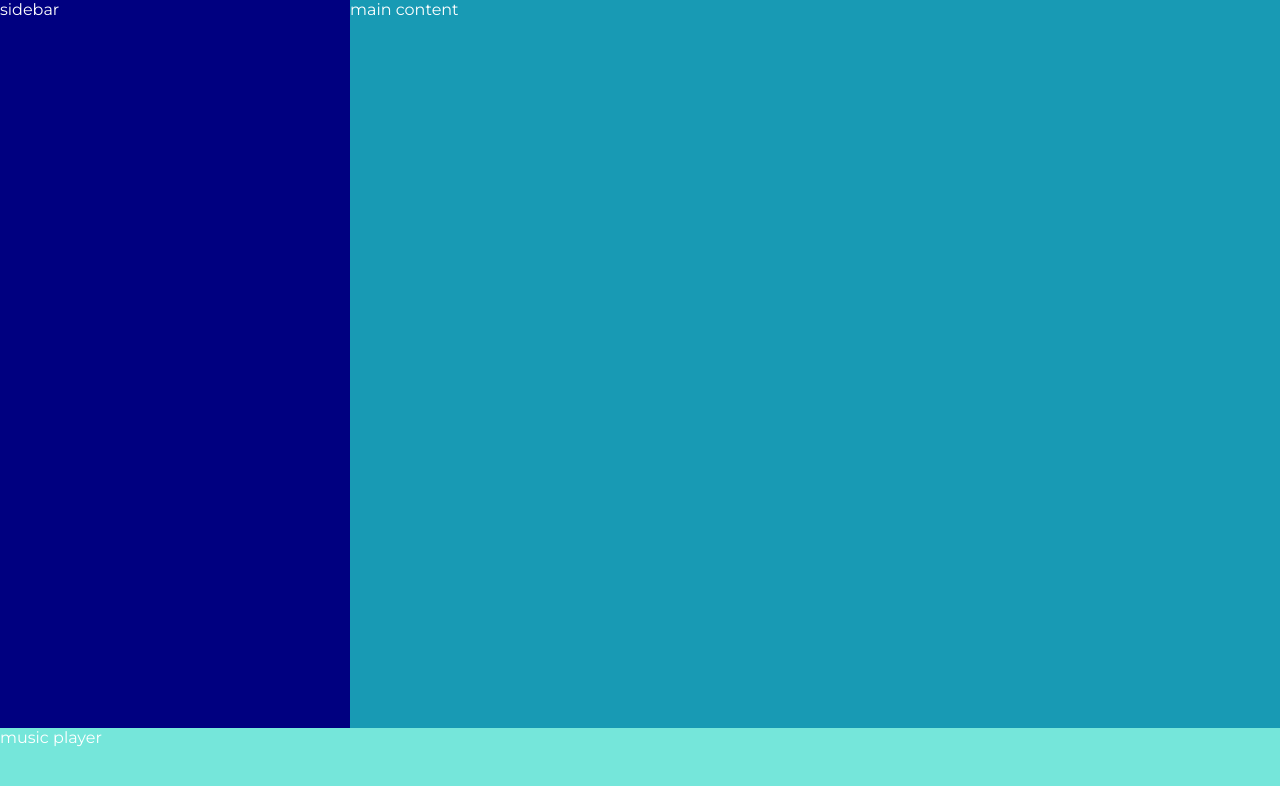
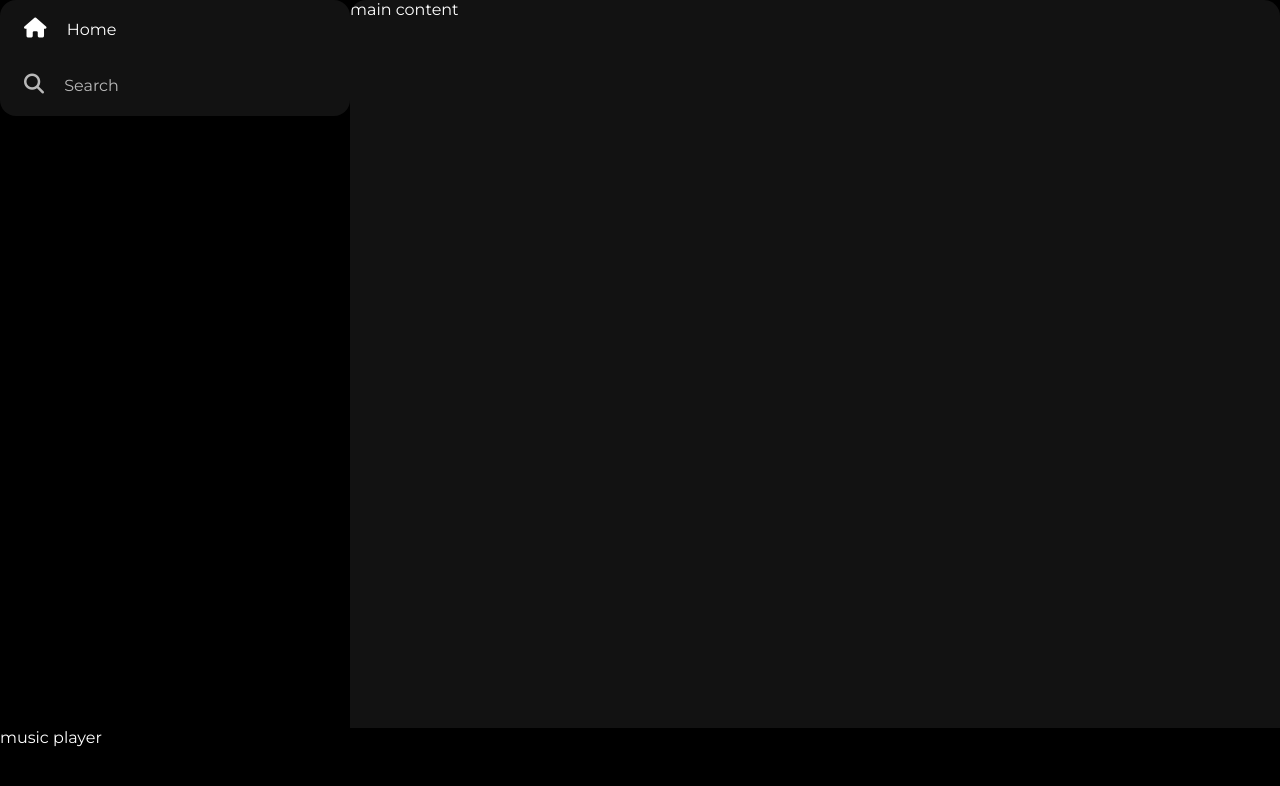
Before and after one commit to the-Manvi/Spotify-clone, a plain HTML site: page index.html in a window 1280 px wide. Drawn offline with Linux system fonts and the light colour scheme.

Commit message:
Added sidebar nav

```diff
--- a/index.html
+++ b/index.html
@@ -14,7 +14,22 @@
 <body>
     <div class="main">
 
-        <div class ="sidebar"> sidebar</div>
+        <div class ="sidebar">
+            <div class="nav">
+                <div class="nav-option" style ="opacity:1;">
+                    <i class="fa-solid fa-house"></i>
+                    <a href="#">Home</a>
+                    </div>
+                <div class="nav-option">
+                    <i class="fa-solid fa-magnifying-glass"></i>
+                    <a href="#">Search</a>
+                </div>
+            </div>
+
+            <div class="library">
+
+            </div>
+        </div>
         <div class="main-content">main content</div>
         <div class ="music-player">music player</div>
         </div>
--- a/style.css
+++ b/style.css
@@ -16,12 +16,16 @@ body{
 
 }
 .sidebar{
-  background-color:navy;
   width:350px;
+  border-radius: 1rem;
+  background-color:black;
+
 }
 .main-content{
-  background-color: #189ab4;
   flex:1;
+  border-radius: 1rem;
+  overflow: auto;
+  background-color: #121212;
 }
 .music-player{
   background-color: #75e6da;
@@ -29,4 +33,34 @@ body{
   bottom:0;
   width:100%;
   height: 72px;
+  background-color: black;
 }
+a{
+  text-decoration: none;
+  color: white;
+}
+.nav{
+  background-color: #121212;
+  border-radius: 1rem;
+  display: flex;
+  flex-direction: column;
+  justify-content: center;
+  height:100px;
+  padding:0.5rem 0.75rem;
+}
+.nav-option{
+  line-height: 2.5rem;
+  opacity: 0.7;
+  padding:0.5rem 0.75rem;
+}
+.nav-option:hover{
+  opacity: 1;
+}
+.nav-option i{
+  font-size: 1.25rem;
+
+}
+.nav-option a{
+  font-size: 1rem;
+  margin-left: 1rem;
+}
```
